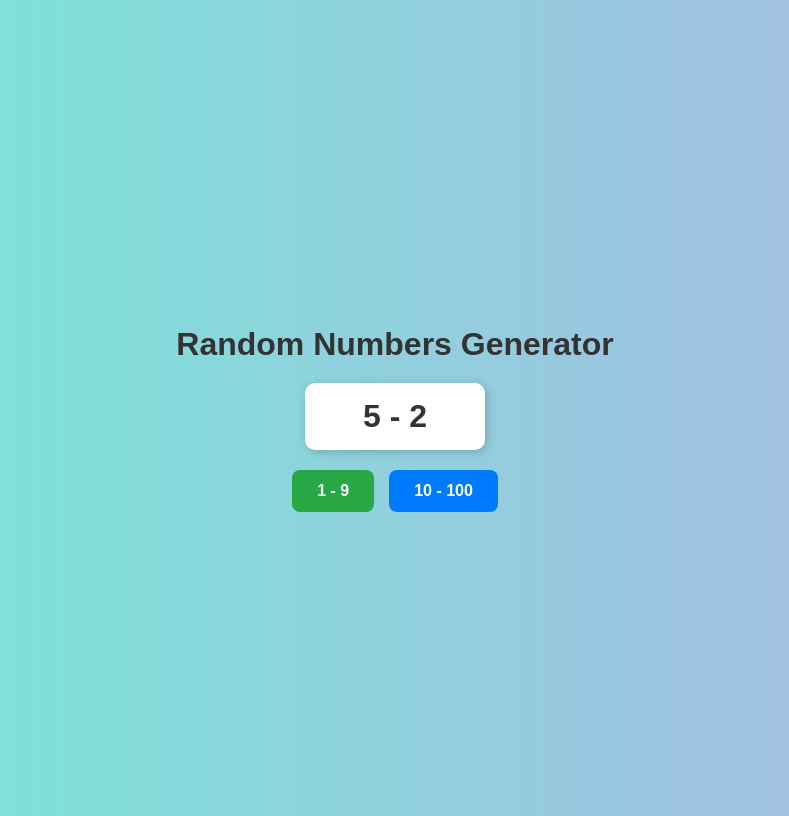
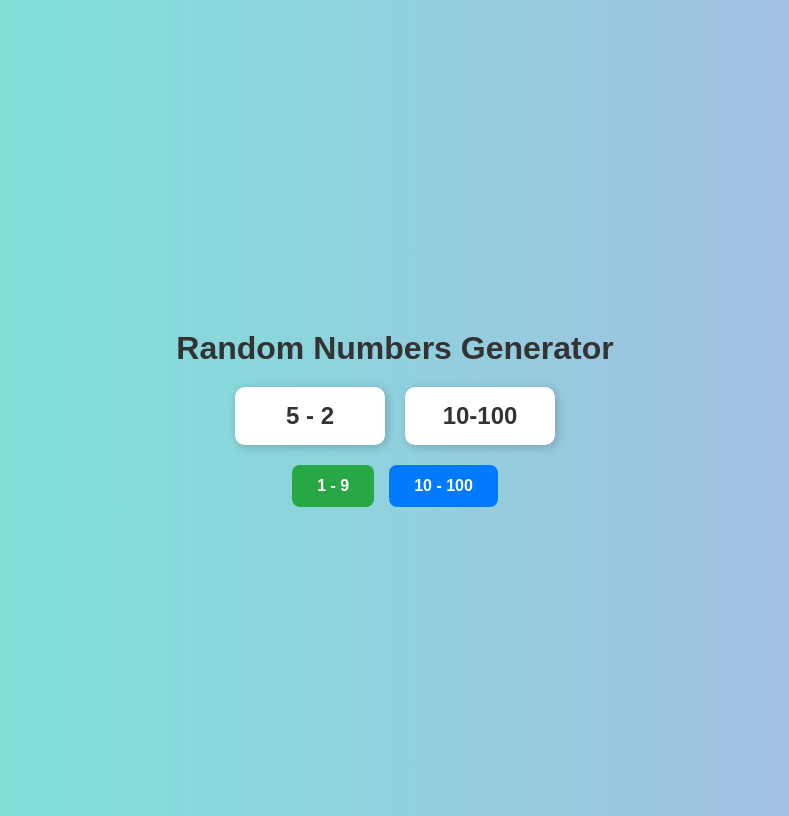
Before and after one commit to AnveshPeddelli/SummationPractive_twoNumbers, a plain HTML site: page index.html in a window 1280 px wide. Both pictures are taken after a click on the button "1 - 9". Shown: the whole page, without its empty margins (245-1034 px from the left). Drawn offline with Linux system fonts and the light colour scheme.

Commit message:
updated for two seperate boxes

```diff
--- a/index.html
+++ b/index.html
@@ -18,20 +18,25 @@
         h1 {
             margin-bottom: 20px;
         }
-        #numbers {
-            font-size: 2rem;
+        .container {
+            display: flex;
+            gap: 20px;
+            align-items: center;
+        }
+        .box {
+            font-size: 1.5rem;
             font-weight: bold;
             padding: 15px;
             background: white;
             border-radius: 10px;
             box-shadow: 2px 2px 10px rgba(0, 0, 0, 0.2);
-            margin-bottom: 20px;
-            min-width: 150px;
+            min-width: 120px;
             text-align: center;
         }
         .btn-container {
             display: flex;
             gap: 15px;
+            margin-top: 20px;
         }
         button {
             padding: 12px 25px;
@@ -59,17 +64,20 @@
 </head>
 <body>
     <h1>Random Numbers Generator</h1>
-    <div id="numbers">Click a button to generate numbers</div>
+    <div class="container">
+        <div class="box" id="smallNumbers">1-9</div>
+        <div class="box" id="largeNumbers">10-100</div>
+    </div>
     <div class="btn-container">
-        <button class="btn-small" onclick="generateNumbers(1, 9)">1 - 9</button>
-        <button class="btn-large" onclick="generateNumbers(10, 100)">10 - 100</button>
+        <button class="btn-small" onclick="generateNumbers(1, 9, 'smallNumbers')">1 - 9</button>
+        <button class="btn-large" onclick="generateNumbers(10, 100, 'largeNumbers')">10 - 100</button>
     </div>
 
     <script>
-        function generateNumbers(min, max) {
+        function generateNumbers(min, max, elementId) {
             const num1 = Math.floor(Math.random() * (max - min + 1)) + min;
             const num2 = Math.floor(Math.random() * (max - min + 1)) + min;
-            document.getElementById('numbers').innerText = `${num1} - ${num2}`;
+            document.getElementById(elementId).innerText = `${num1} - ${num2}`;
         }
     </script>
 </body>
```
